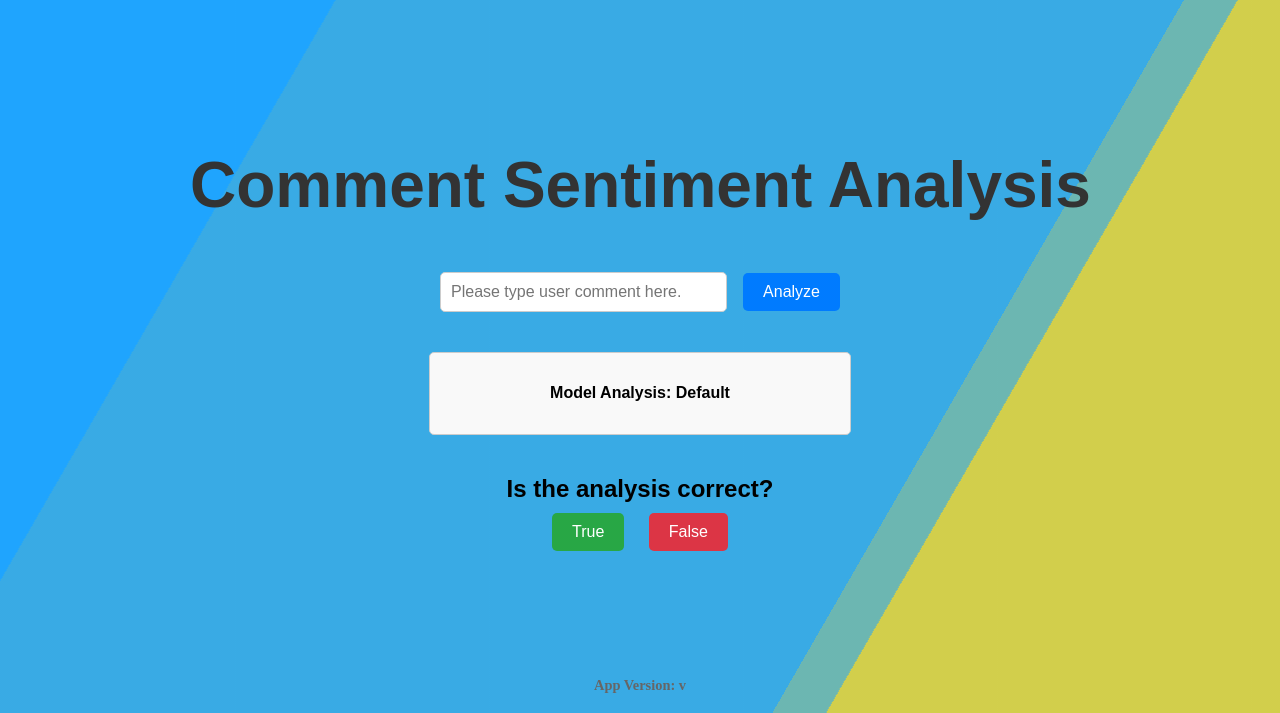
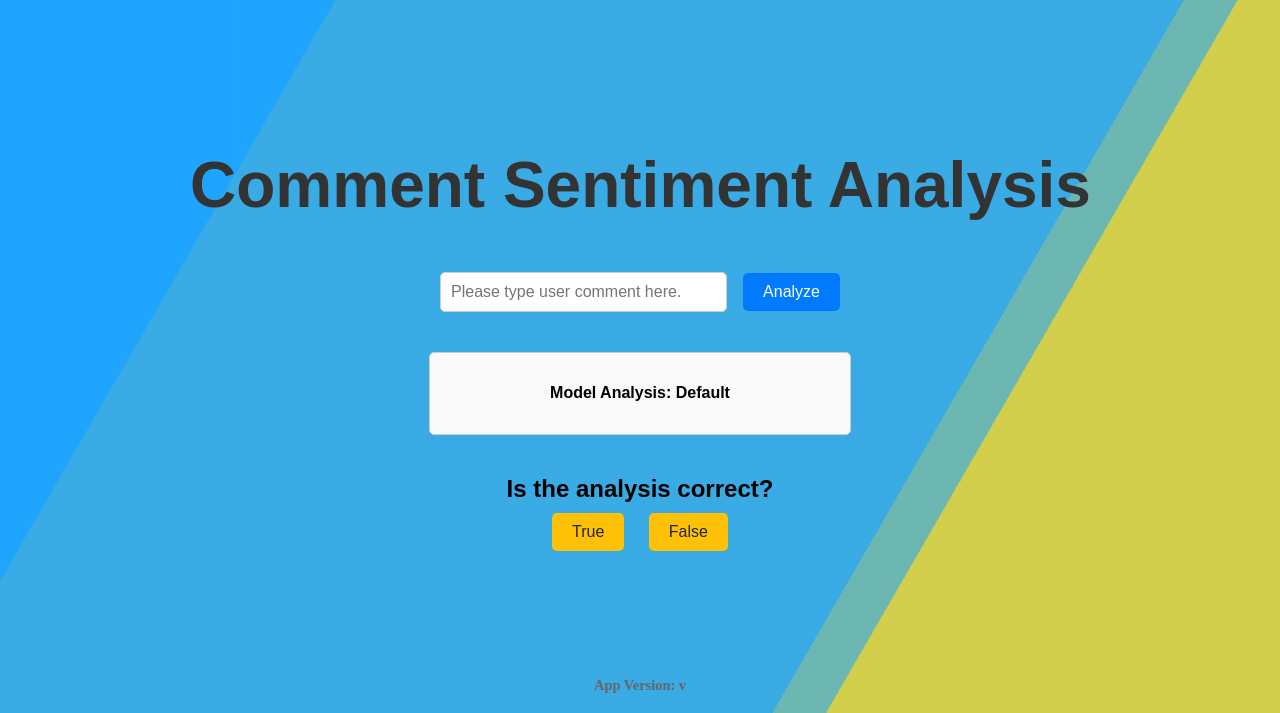
Before and after one commit to remla25-team18/app, a Flask app: template templates/main.html in a window 1280 px wide. Shown: the top 713 px of the page. Run offline with Flask 3, Linux system fonts and the light colour scheme; the template is opened without the code that fills it, so the values that code supplies are empty.

Commit message:
Add different version of UI

```diff
--- a/routes.py
+++ b/routes.py
@@ -4,7 +4,6 @@ import os
 from lib_version import VersionUtil
 import time
 from collections import defaultdict
-# import prometheus_client import Counter, Histogram
 
 main = Blueprint("main", __name__)
 app_version = VersionUtil.get_version()
@@ -13,6 +12,7 @@ app_version = VersionUtil.get_version()
 FRONTEND_PORT = os.getenv("FRONTEND_PORT", "4200")
 MODEL_PORT = os.getenv("MODEL_PORT", "5050")
 DNS = os.getenv("DNS", "localhost")
+use_true_false_classes = os.getenv("USE_TRUE_FALSE_CLASSES", "true") == "true"
 
 count_reqs = 0
 count_preds = 0
@@ -44,6 +44,7 @@ def index():
     return render_template(
         "main.html",
         title="Team18 Frontend",
+        use_true_false_classes=use_true_false_classes,
         app_version=app_version,
         model_service_version=model_version,
     )
@@ -158,7 +159,7 @@ def judgment():
         return jsonify({"error": "Internal server error"}), 500
 
 
-@main.route('/metrics', methods=['GET'])
+@main.route("/metrics", methods=["GET"])
 def metrics():
     global count_reqs
     global count_preds
--- a/static/style.css
+++ b/static/style.css
@@ -138,6 +138,21 @@ color: white;
 background-color: #c82333;
 }
 
+.judgment-section .feedback-btn {
+  background-color: #ffc107;
+  color: #212529;
+  padding: 10px 20px;
+  border: none;
+  border-radius: 5px;
+  font-size: 16px;
+  cursor: pointer;
+  margin: 0 10px;
+}
+
+.judgment-section .feedback-btn:hover {
+  background-color: #e0a800;
+}
+
 .footer-content {
   text-align: center;
   font-size: 0.9rem;
--- a/templates/main.html
+++ b/templates/main.html
@@ -30,8 +30,14 @@
       </section>
       <section class="judgment-section">
         <h2>Is the analysis correct?</h2>
-        <button id="feedback-yes" class="true-btn">True</button>
-        <button id="feedback-no" class="false-btn">False</button>
+        <button id="feedback-yes"
+          class="{% if use_true_false_classes %}true-btn{% else %}feedback-btn{% endif %}">
+          True
+        </button>
+        <button id="feedback-no"
+          class="{% if use_true_false_classes %}false-btn{% else %}feedback-btn{% endif %}">
+          False
+        </button>
       </section>
     </div>
   </main>
```
Also changed, not shown: README.md, 1 other file.
